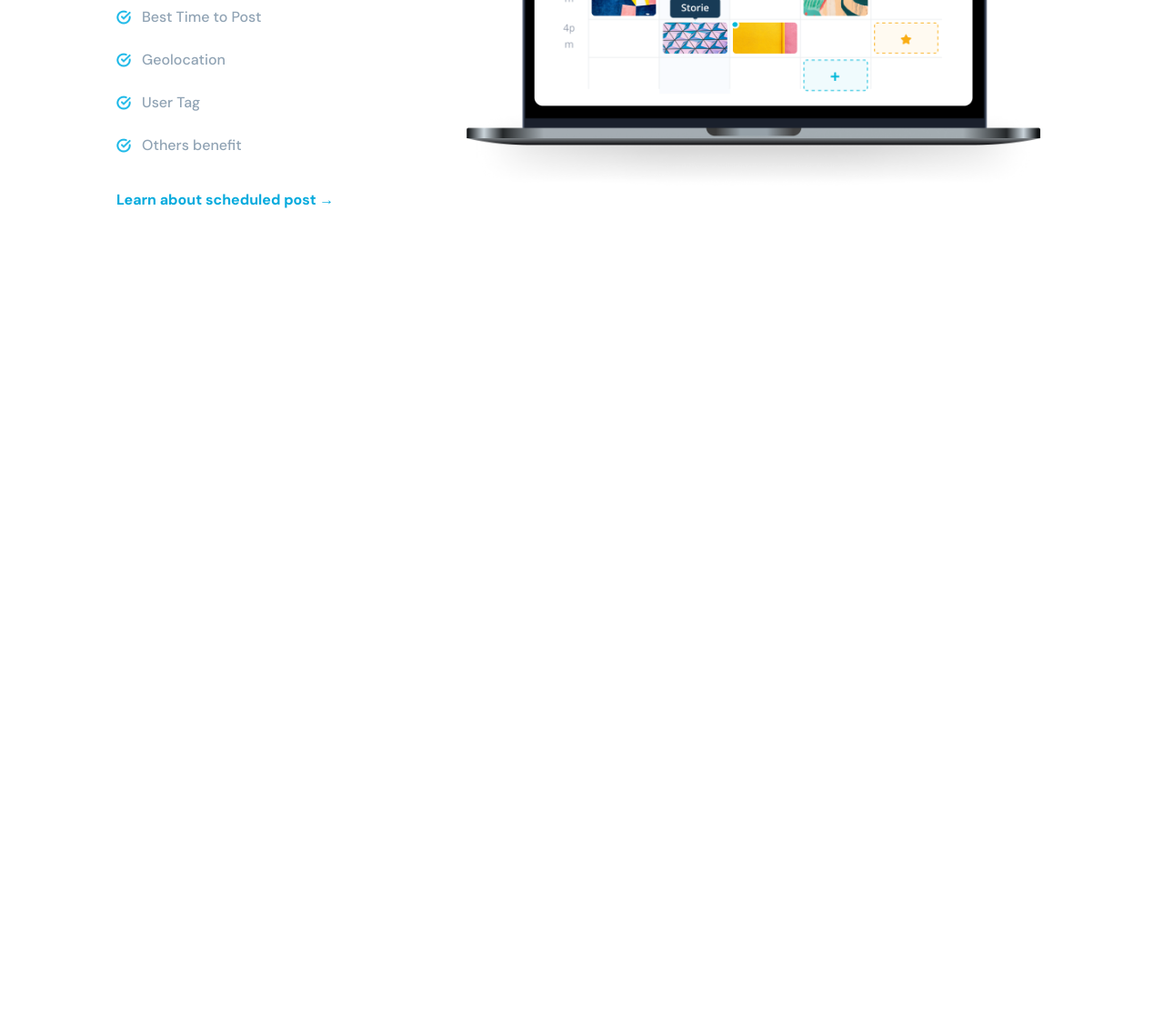
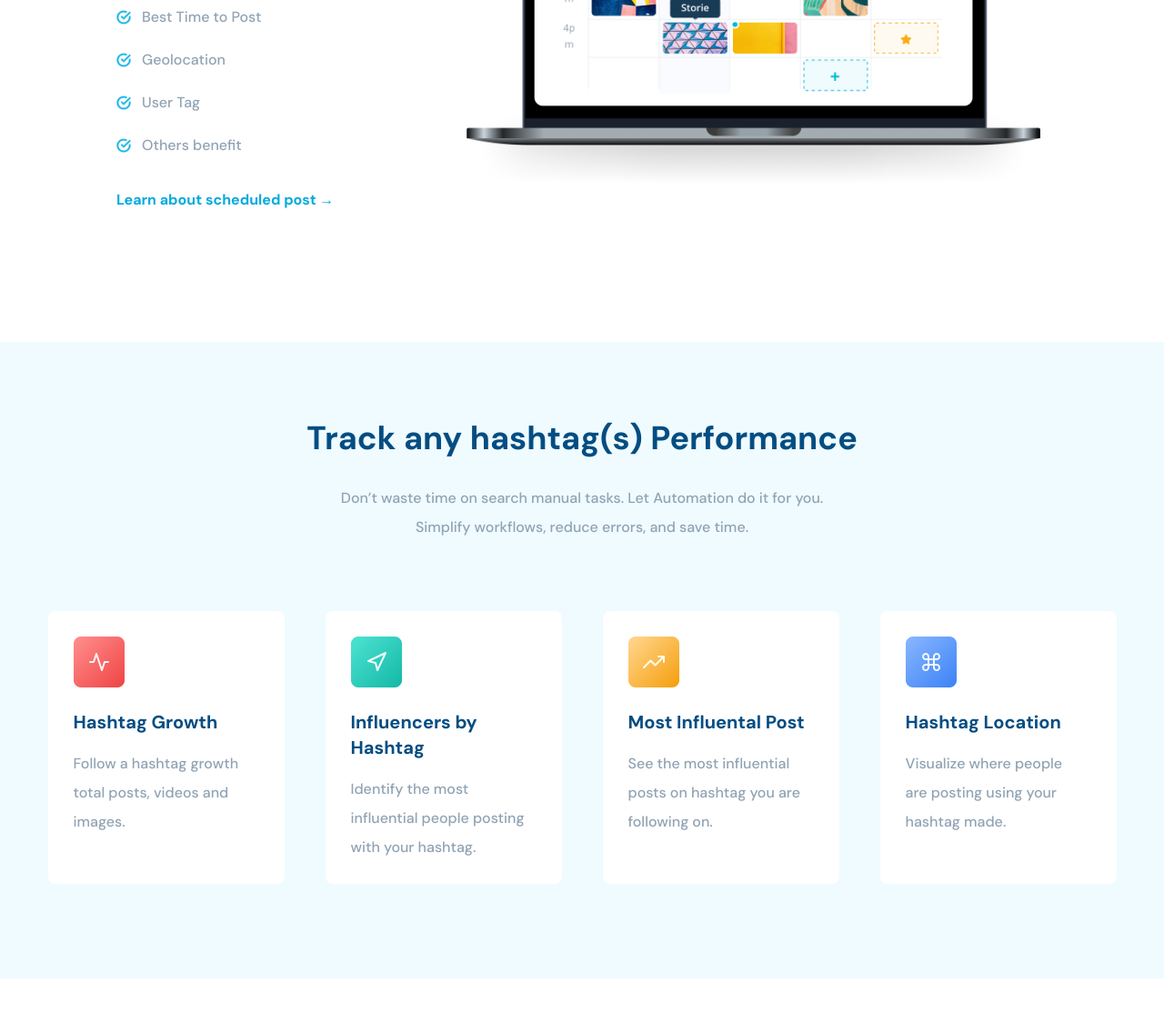
Before and after one commit to yulchmalan/ehya, a plain HTML site: page saas/index.html in a window 1280 px wide. Shown: the part 2220-3334 px from the top of the page at 91% size. Before the commit the page ends 2596 px from the top, so only its background shows below. Drawn offline with Linux system fonts and the light colour scheme.

Commit message:
Add files via upload

```diff
--- a/saas/index.html
+++ b/saas/index.html
@@ -77,6 +77,38 @@
                 </div>
             </div>
         </section>
+        <section class="hashtags">
+            <div class="container">
+                <h3>Track any hashtag(s) Performance</h3>
+                <p>Don’t waste time on search manual tasks. Let Automation do it for you. Simplify workflows, reduce errors, and save time.</p>
+                <div class="cards">
+                    <div class="card">
+                        <div class="icon icon-first"></div>
+                        <h4>Hashtag Growth</h4>
+                        <p>Follow a hashtag growth total posts, videos and images.</p>
+                    </div>
+                    <div class="card">
+                        <div class="icon icon-second"></div>
+                        <h4>Influencers by Hashtag</h4>
+                        <p>Identify the most influential people posting with your hashtag.</p>
+                    </div>
+                    <div class="card">
+                        <div class="icon icon-third"></div>
+                        <h4>Most Influental Post</h4>
+                        <p>See the most influential posts on hashtag you
+                            are following on.</p>
+                    </div>
+                    <div class="card">
+                        <div class="icon icon-fourth"></div>
+                        <h4>Hashtag Location</h4>
+                        <p>Visualize where people are posting using your
+                            hashtag made.</p>
+                    </div>
+                </div>
+            </div>
+        </section>
+        <section class="feedback">
+        </section>
     </main>
     <footer>
 
--- /dev/null
+++ b/saas/js/script.js
@@ -0,0 +1,18 @@
+const swiper = new Swiper('.swiper', {
+    // Optional parameters
+    // If we need pagination
+    pagination: {
+      el: '.swiper-pagination',
+    },
+
+    // Navigation arrows
+    navigation: {
+      nextEl: '.swiper-button-next',
+      prevEl: '.swiper-button-prev',
+    },
+
+    // And if we need scrollbar
+    scrollbar: {
+      el: '.swiper-scrollbar',
+    },
+  });
--- a/saas/styles/style.scss
+++ b/saas/styles/style.scss
@@ -327,3 +327,85 @@ p,
     background-repeat: no-repeat;
     z-index: -1;
 }
+
+.icon {
+    width: 56px;
+    height: 56px;
+    background-image: url(../images/icons.png);
+    background-size: cover;
+}
+
+.icon-second {
+    background-position: 56px;
+}
+
+.icon-third {
+    background-position: 112px;
+}
+
+.icon-fourth {
+    background-position: 168px;
+}
+
+.hashtags p {
+    display: inline-block;
+    width: 580px;
+    text-align: center;
+    margin-bottom: 76px;
+}
+
+.hashtags {
+    background-color: #EFFBFF;
+    height: 700px;
+    h3 {
+        margin-top: 80px;
+    }
+}
+
+.hashtags .container {
+    display: flex;
+    align-items: center;
+    flex-direction: column;
+}
+
+.cards {
+    display: flex;
+    column-gap: 45px;
+}
+
+.card {
+    width: 260px;
+    height: 300px;
+    background-color: #fff;
+    padding: 28px 32px 46px 28px;
+    border-radius: 8px;
+    transition: all ease .5s;
+}
+
+.card:hover {
+    transform: translateY(-10px);
+    box-shadow: 16px 37px 75px rgba(90, 113, 132, 0.23);
+    transition: all ease .5s;
+}
+
+.card p {
+    display: inline-block;
+    width: 200px;
+    text-align: left;
+    margin: 0;
+}
+
+h4 {
+    font-size: 20px;
+    font-weight: bold;
+    color: #034D82;
+    line-height: 28px;
+}
+
+.card h4 {
+    padding: 24px 0 16px;
+}
+
+.feedback {
+    height: 750px;
+}
```
Also changed, not shown: saas/images/icon1.svg (added), saas/images/icon2.svg (added), saas/images/icon3.svg (added), saas/images/icon4.svg (added), saas/images/icons.png (added), saas/styles/style.css, 1 other file.
